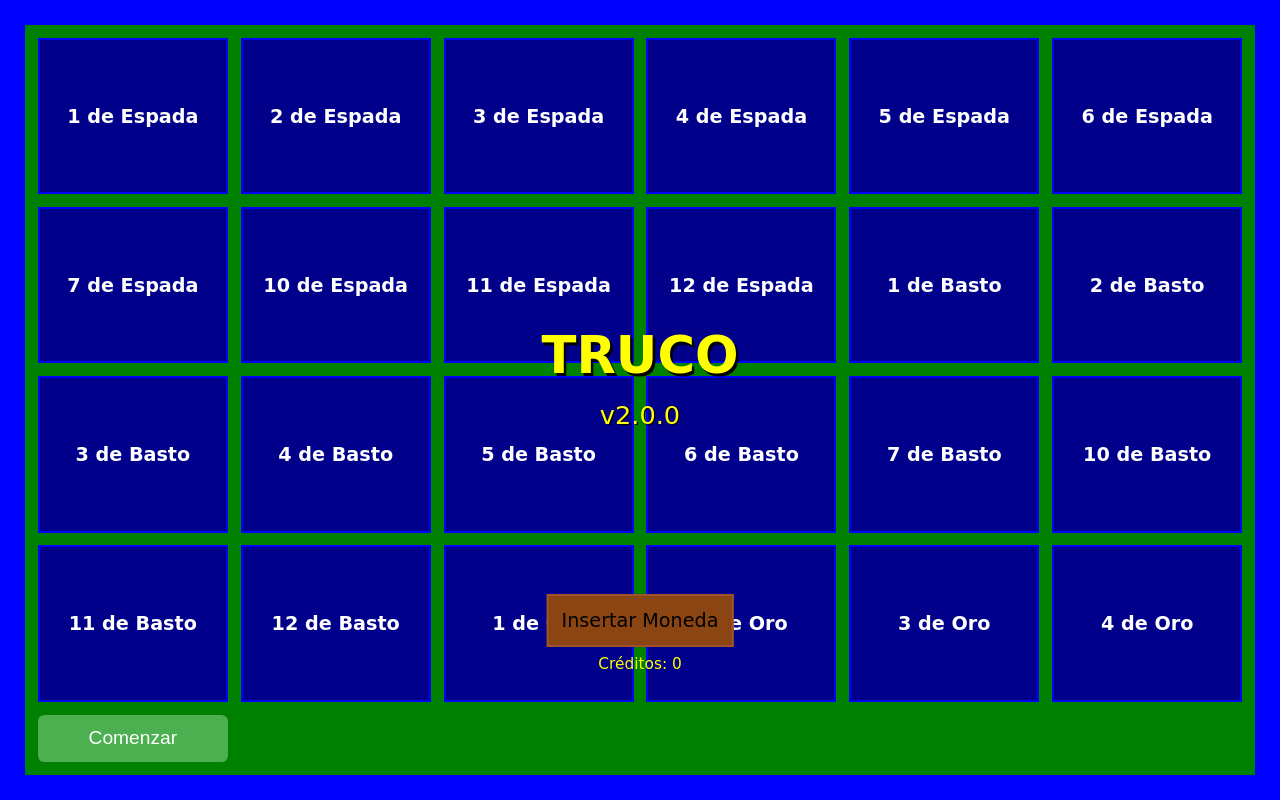
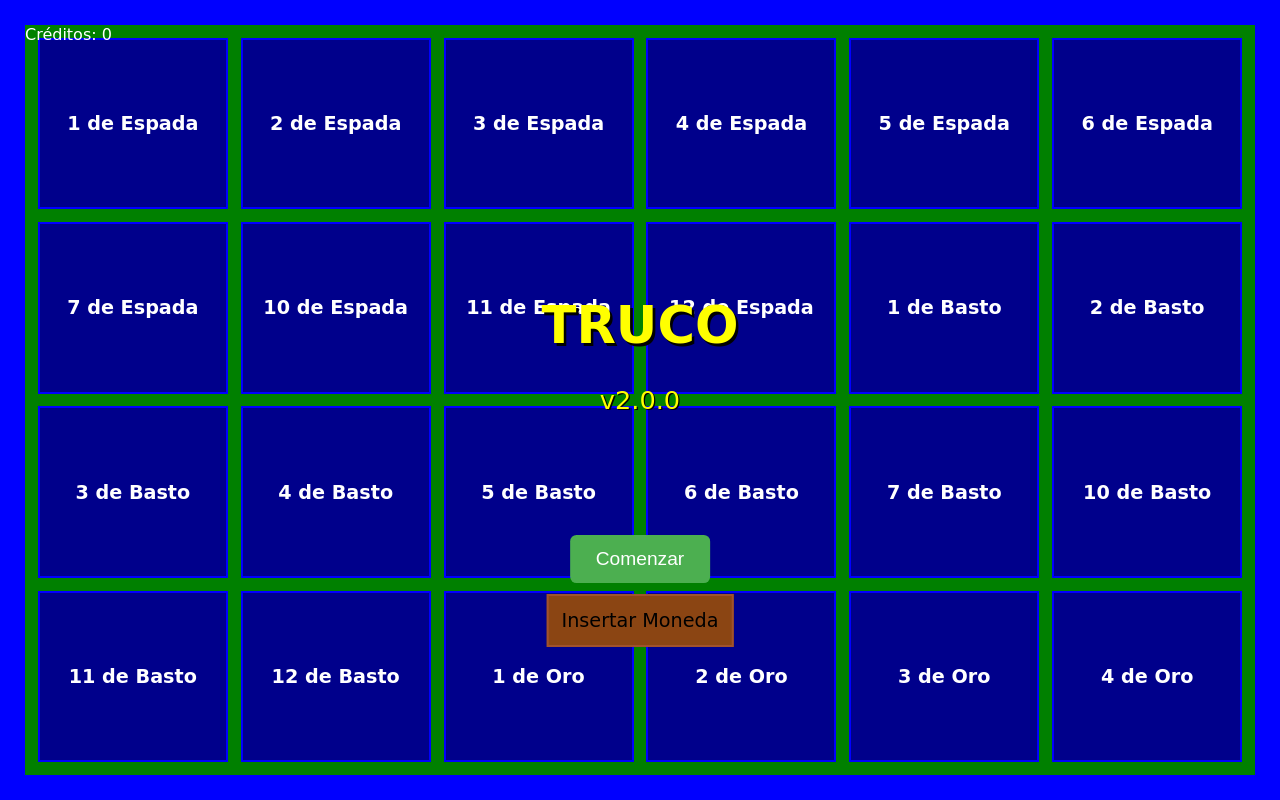
Before and after one commit to gustavojavier7/truco, a PHP site: page / in a window 1280 px wide. Run offline with PHP 8.4, Linux system fonts and the light colour scheme.

Commit message:
Update inicio.css Reversión

```diff
--- a/inicio.css
+++ b/inicio.css
@@ -24,6 +24,7 @@
     position: fixed;
     top: 0;
     left: 0;
+    overflow: hidden;
 }
 
 #cardContainer {
@@ -43,19 +44,20 @@
     align-items: center;
     font-size: 1.5vw;
     font-weight: bold;
+    color: white;
     text-align: center;
     opacity: 0;
     transition: opacity 0.5s;
 }
 
-.truco-text, .coin-slot, .credit-display, .version-display {
+.truco-text, .coin-slot, .credit-display, .version-display, .coin-counter {
     position: absolute;
-    transform: translateX(-50%);
 }
 
 .truco-text {
     top: 40%;
     left: 50%;
+    transform: translate(-50%, -50%);
     font-size: 4vw;
     font-weight: bold;
     color: #FFFF00;
@@ -65,6 +67,7 @@
 .version-display {
     top: 50%;
     left: 50%;
+    transform: translate(-50%, -50%);
     font-size: 2vw;
     color: #FFFF00;
     text-shadow: 0.1vw 0.1vw 0 #000;
@@ -73,6 +76,7 @@
 .coin-slot {
     bottom: 10vw;
     left: 50%;
+    transform: translateX(-50%);
     background-color: #8B4513;
     border: 0.2vw solid #A0522D;
     color: black;
@@ -84,17 +88,21 @@
     transition: opacity 1s;
 }
 
-.credit-display {
-    bottom: 8vw;
+.coin-counter {
+    bottom: 8vw; /* Ajustar para que esté debajo del botón */
     left: 50%;
+    transform: translateX(-50%);
     font-size: 1.2vw;
     color: yellow;
     text-align: center;
 }
 
 #comenzarJuego {
-    bottom: 15vw;
+    position: absolute; /* Cambiado de relative a absolute */
+    bottom: 15vw; /* Separación suficiente del botón "Insertar Moneda" */
     left: 50%;
+    transform: translateX(-50%);
+    text-align: center;
     padding: 1vw 2vw;
     font-size: 1.5vw;
     background-color: #4CAF50;
```
